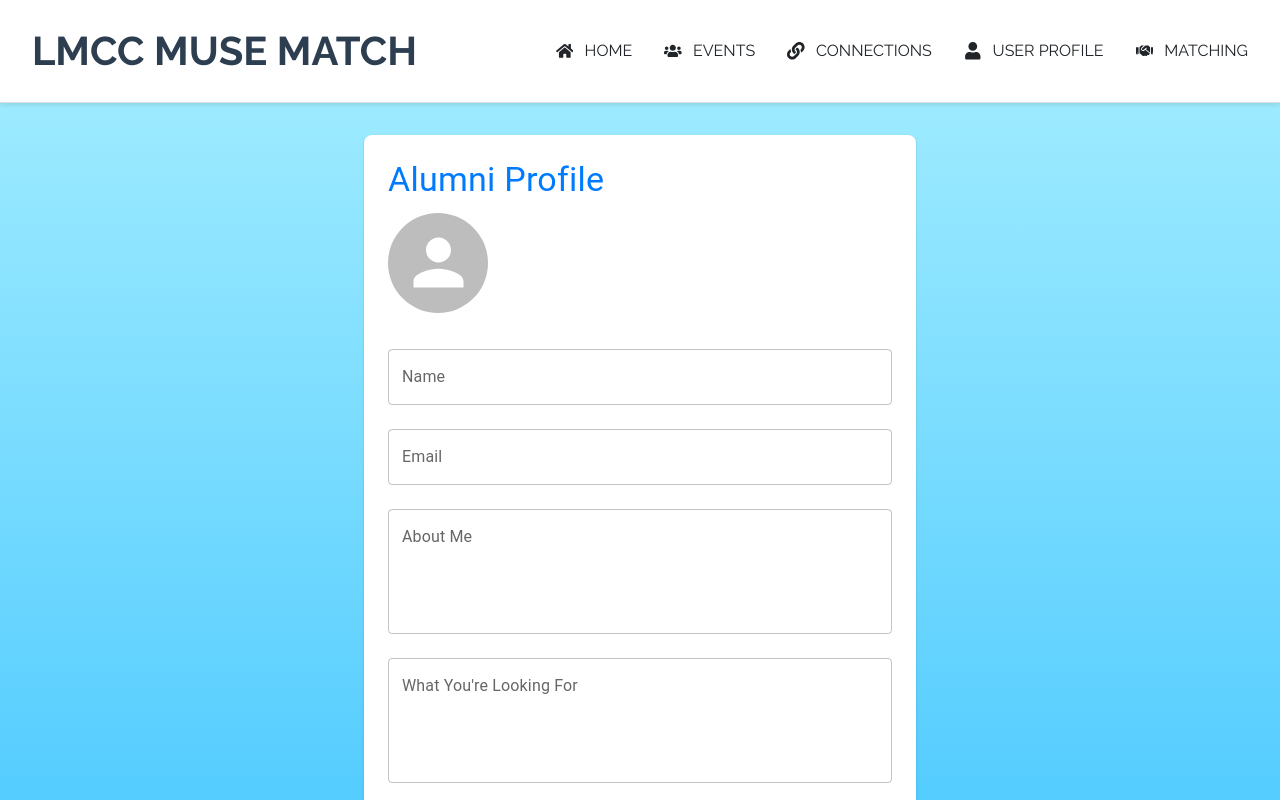
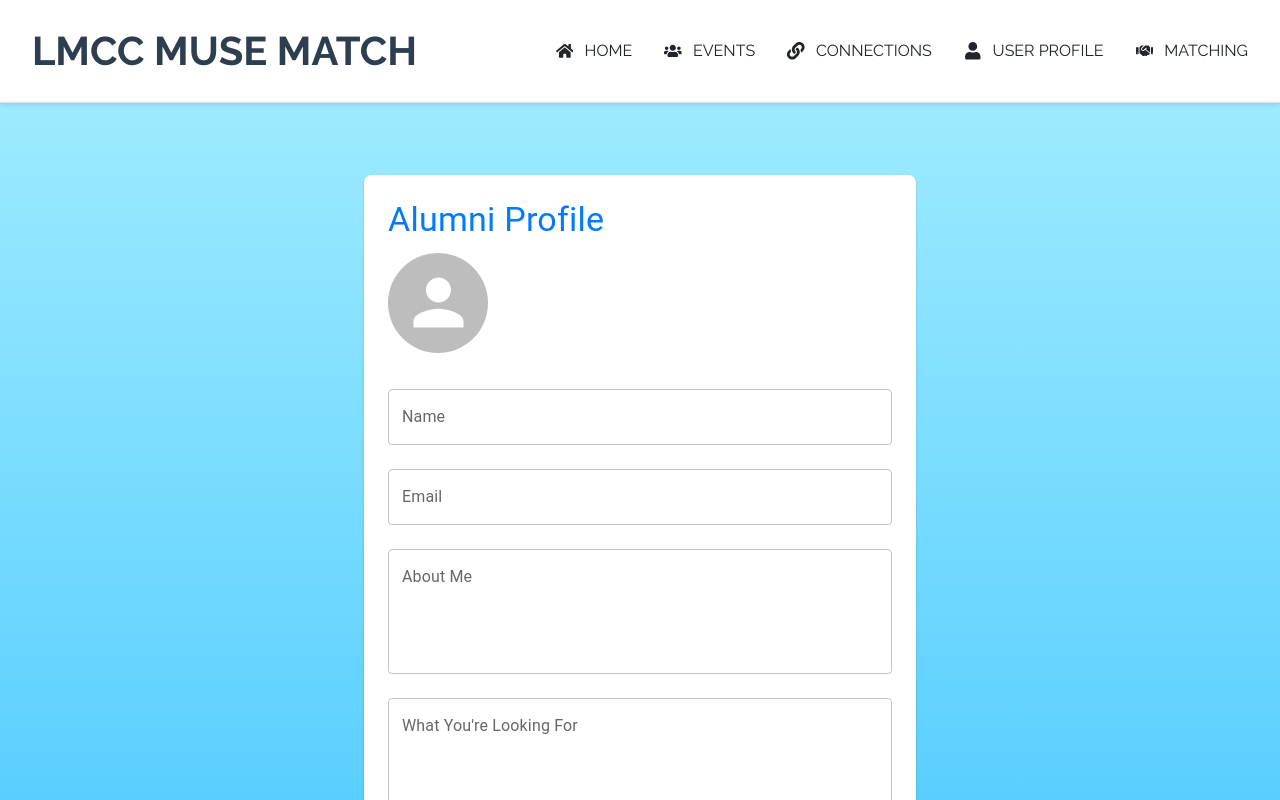
Before and after one commit to cfgcolumbus24/Team-20, a React (Vite) app in the folder musematch/: page /user-profile in a window 1280 px wide. Shown: the top 800 px of the page. Built offline with nearby package versions, Linux system fonts and the light colour scheme; no server answers.

Commit message:
added padding on profile page

```diff
--- a/musematch/src/pages/user-profile.tsx
+++ b/musematch/src/pages/user-profile.tsx
@@ -56,7 +56,7 @@ export const Profile = () => {
   };
 
   return (
-    <Container maxWidth="sm">
+    <Container maxWidth="sm" sx={{paddingBottom: 5, paddingTop: 5}}>
       <Box
         sx={{
           bgcolor: "white",
```
